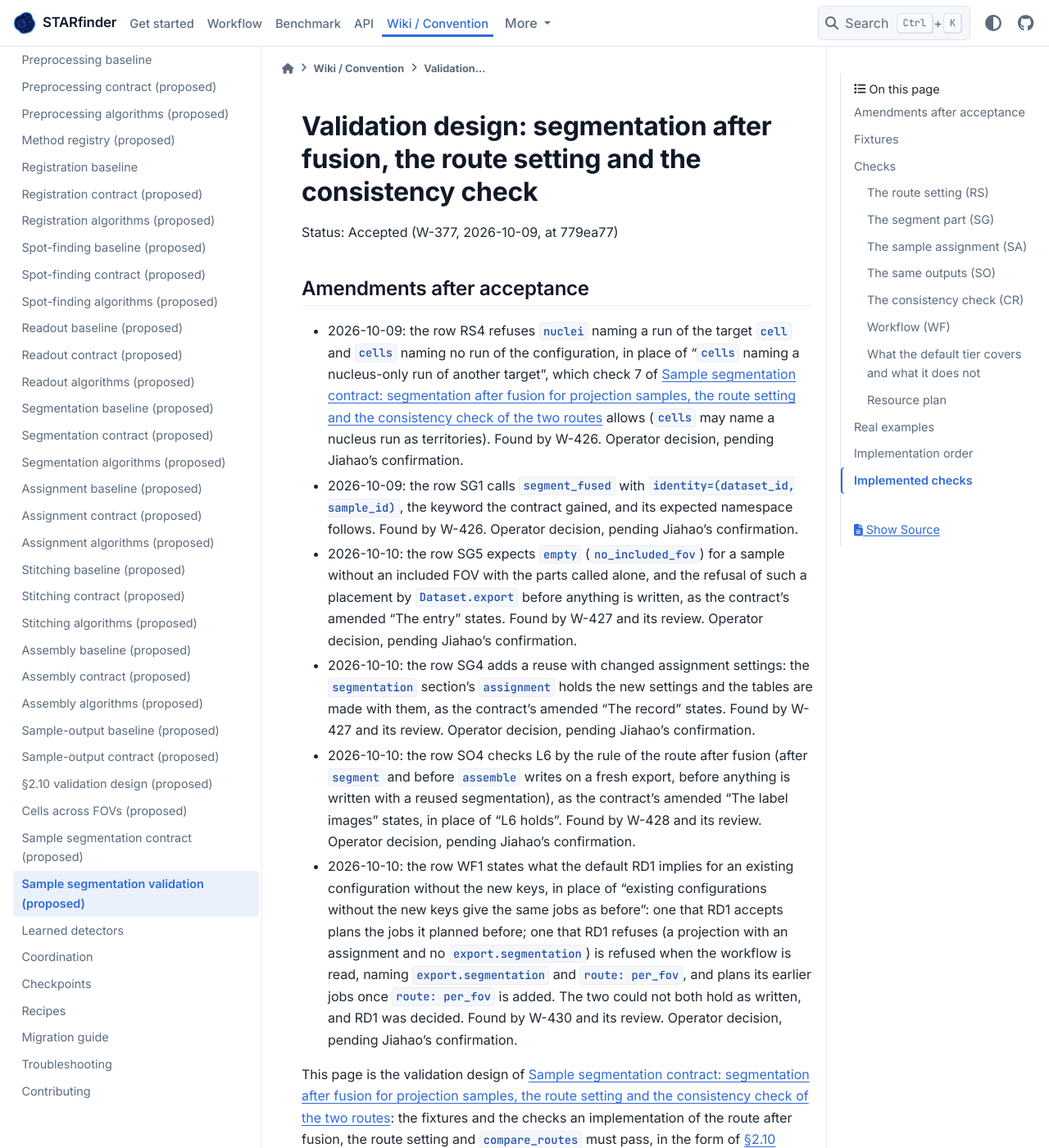
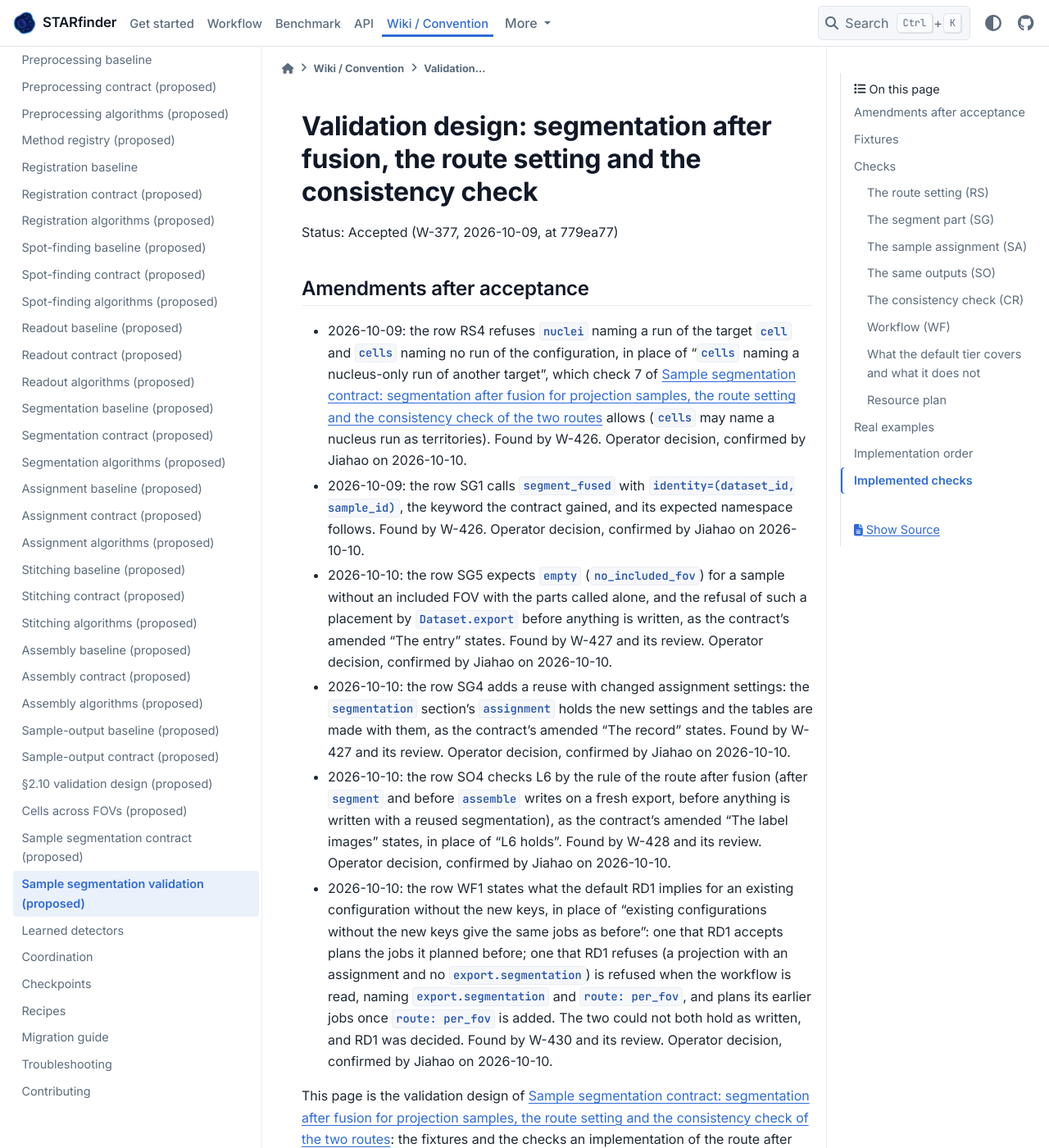
Before and after one commit to wanglab-broad/starfinder, a Sphinx documentation site: the page built from docs/sample-segmentation-validation.md, in a window 1280 px wide and 1400 px high. Shown: the whole window at 82% size. Built offline with Sphinx 7.4.7 and the PyData theme 0.15.4, drawn with Linux system fonts in a browser that asks for light colours.

Commit message:
docs(operator): mark the amendments of the sample segmentation pages as confirmed (W-377)
Jiahao confirmed the operator amendments of both pages on 2026-10-10.
Status sentences only; no statement of the pages changes.

Co-Authored-By: Claude Opus 5.5 <noreply@anthropic.com>

```diff
--- a/docs/sample-segmentation-validation.md
+++ b/docs/sample-segmentation-validation.md
@@ -7,31 +7,31 @@ Status: Accepted (W-377, 2026-10-09, at 779ea77)
 * 2026-10-09: the row RS4 refuses `nuclei` naming a run of the target `cell` and `cells`
   naming no run of the configuration, in place of "`cells` naming a nucleus-only run of
   another target", which check 7 of {doc}`sample-segmentation-contract` allows (`cells`
-  may name a nucleus run as territories). Found by W-426. Operator decision, pending
-  Jiahao's confirmation.
+  may name a nucleus run as territories). Found by W-426. Operator decision, confirmed by Jiahao
+  on 2026-10-10.
 * 2026-10-09: the row SG1 calls `segment_fused` with `identity=(dataset_id, sample_id)`,
   the keyword the contract gained, and its expected namespace follows. Found by W-426.
-  Operator decision, pending Jiahao's confirmation.
+  Operator decision, confirmed by Jiahao on 2026-10-10.
 * 2026-10-10: the row SG5 expects `empty` (`no_included_fov`) for a sample without an
   included FOV with the parts called alone, and the refusal of such a placement by
   `Dataset.export` before anything is written, as the contract's amended "The entry"
-  states. Found by W-427 and its review. Operator decision, pending Jiahao's confirmation.
+  states. Found by W-427 and its review. Operator decision, confirmed by Jiahao on 2026-10-10.
 * 2026-10-10: the row SG4 adds a reuse with changed assignment settings: the
   `segmentation` section's `assignment` holds the new settings and the tables are made
   with them, as the contract's amended "The record" states. Found by W-427 and its
-  review. Operator decision, pending Jiahao's confirmation.
+  review. Operator decision, confirmed by Jiahao on 2026-10-10.
 * 2026-10-10: the row SO4 checks L6 by the rule of the route after fusion (after
   `segment` and before `assemble` writes on a fresh export, before anything is written
   with a reused segmentation), as the contract's amended "The label images" states, in
-  place of "L6 holds". Found by W-428 and its review. Operator decision, pending Jiahao's
-  confirmation.
+  place of "L6 holds". Found by W-428 and its review. Operator decision, confirmed by Jiahao on
+  2026-10-10.
 * 2026-10-10: the row WF1 states what the default RD1 implies for an existing configuration
   without the new keys, in place of "existing configurations without the new keys give the
   same jobs as before": one that RD1 accepts plans the jobs it planned before; one that RD1
   refuses (a projection with an assignment and no `export.segmentation`) is refused when the
   workflow is read, naming `export.segmentation` and `route: per_fov`, and plans its earlier
   jobs once `route: per_fov` is added. The two could not both hold as written, and RD1 was
-  decided. Found by W-430 and its review. Operator decision, pending Jiahao's confirmation.
+  decided. Found by W-430 and its review. Operator decision, confirmed by Jiahao on 2026-10-10.
 
 This page is the validation design of {doc}`sample-segmentation-contract`: the fixtures
 and the checks an implementation of the route after fusion, the route setting and
```
Also changed, not shown: docs/sample-segmentation-contract.md (+7 -7 lines).
